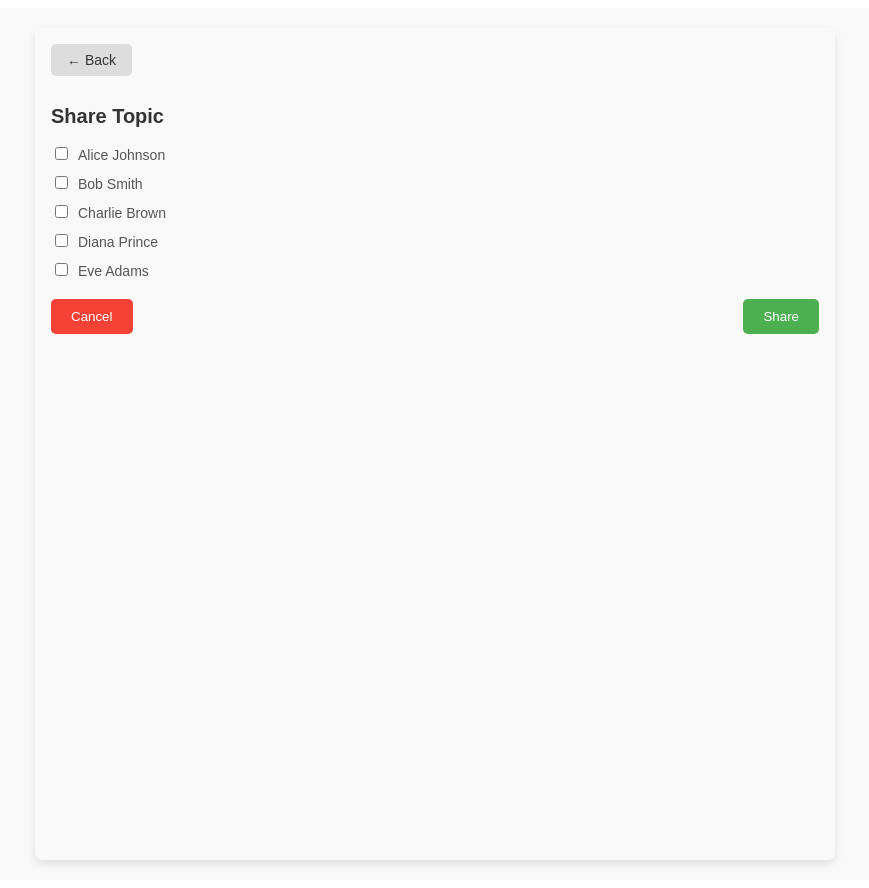
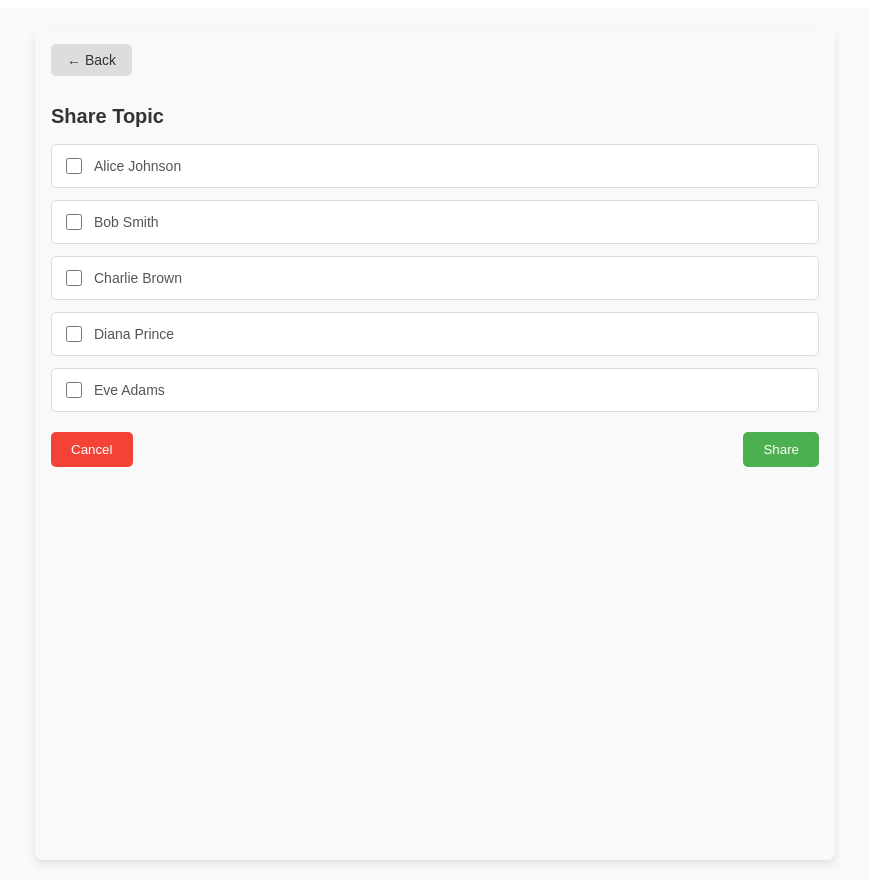
Before and after one commit to MohammadMohsinKhan/4HC3-A2, a React (Vite) app: page /share/1 in a window 1280 px wide. Shown: the whole page, without its empty margins (205-1074 px from the left). Built offline with nearby package versions, Linux system fonts and the light colour scheme.

Commit message:
Share looks better

```diff
--- a/src/components/ShareScreen.jsx
+++ b/src/components/ShareScreen.jsx
@@ -29,12 +29,21 @@ const styles = {
     margin: 0,
   },
   userItem: {
-      marginBottom: '10px',
+    marginBottom: '12px',
+    display: 'flex',
+    alignItems: 'center',
+    backgroundColor: '#fff',
+    padding: '10px',
+    borderRadius: '5px',
+    border: '1px solid #ddd',
     fontSize: '14px',
     color: '#555',
   },
   checkbox: {
-      marginRight: '10px',
+    marginRight: '12px',
+    width: '16px',
+    height: '16px',
+    cursor: 'pointer',
   },
   actions: {
     marginTop: '20px',
@@ -58,7 +67,6 @@ const styles = {
     cursor: 'pointer',
   },
 };
-
 
 const ShareScreen = () => {
   const { topicId } = useParams();
@@ -95,7 +103,6 @@ const ShareScreen = () => {
       <ul style={styles.userList}>
         {mockUsers.map((user) => (
           <li key={user.id} style={styles.userItem}>
-            <label>
             <input
               type="checkbox"
               checked={selectedUsers.includes(user.id)}
@@ -103,7 +110,6 @@ const ShareScreen = () => {
               style={styles.checkbox}
             />
             {user.name}
-            </label>
           </li>
         ))}
       </ul>
@@ -118,4 +124,5 @@ const ShareScreen = () => {
     </div>
   );
 };
+
 export default ShareScreen;
```
Lines whose indentation alone changed are shown as unchanged.
